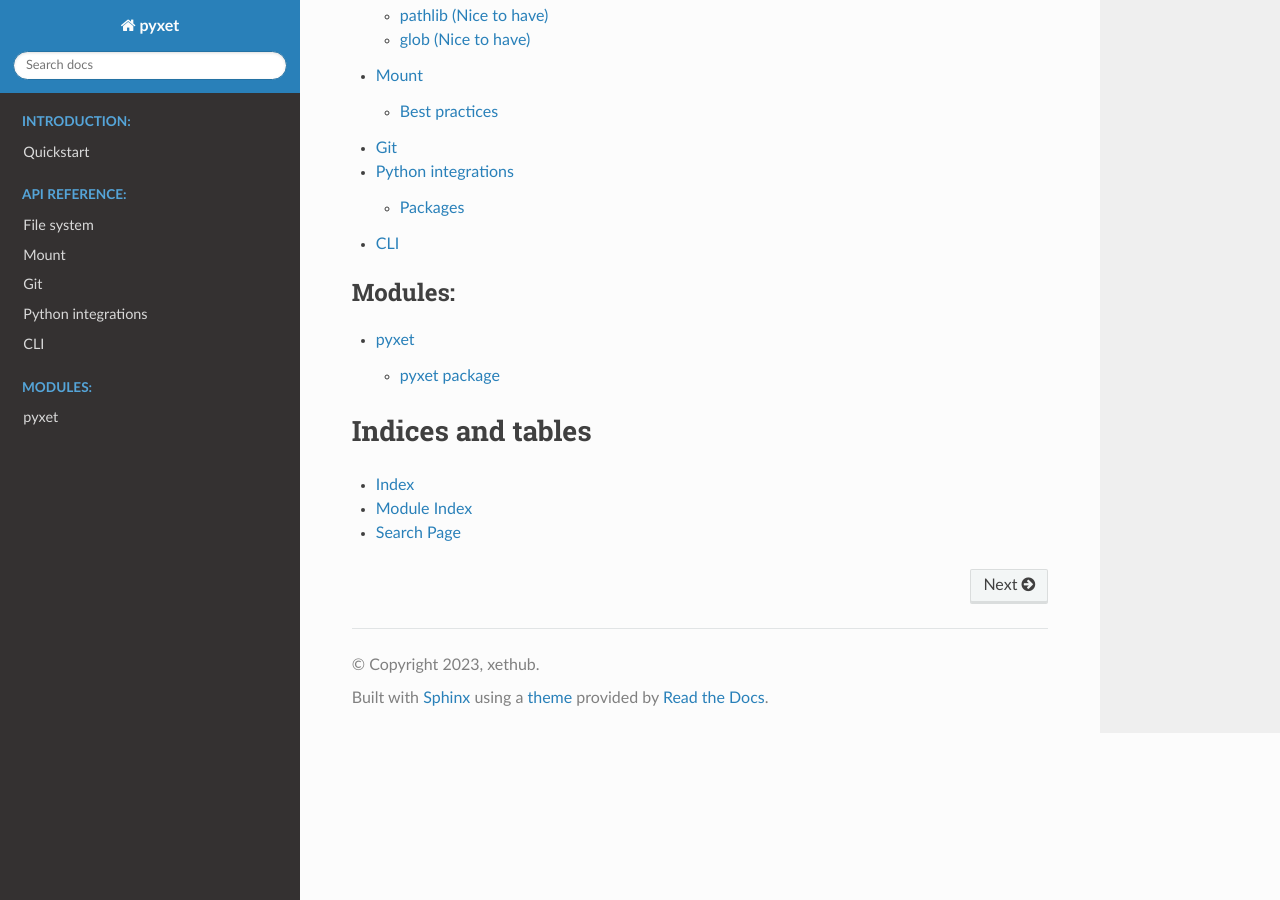
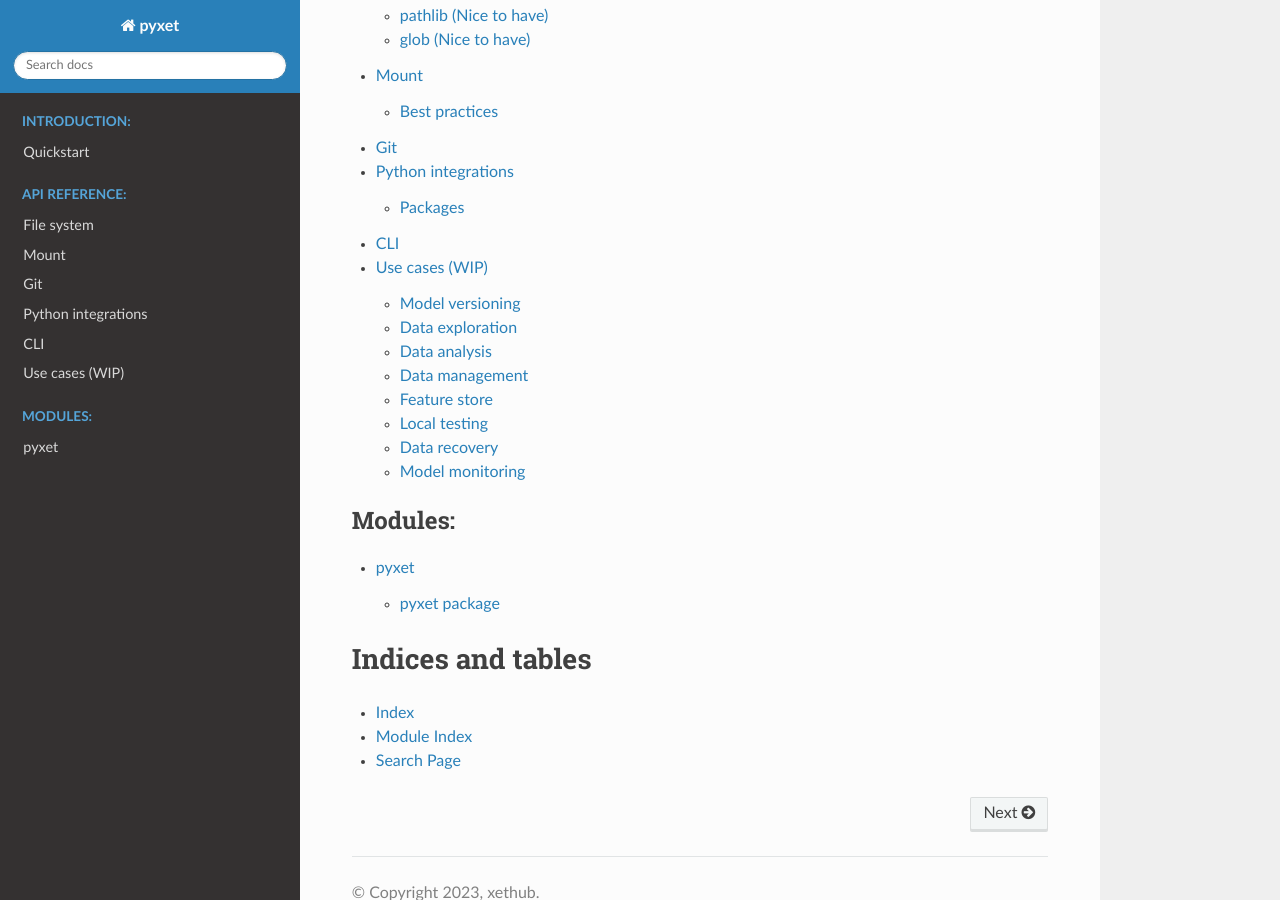
Before and after one commit to xetdata/pyxet, a Sphinx documentation site: the page built from docs/index.rst, in a window 1280 px wide and 900 px high, scrolled down 1635 px. Built offline with Sphinx 7.4.7 and the Read the Docs theme 2.0.0, drawn with Linux system fonts in a browser that asks for light colours; pages that are not in the unit, such as notebooks, are missing from menus.

Commit message:
model versining use-case

````diff
--- a/docs/index.rst
+++ b/docs/index.rst
@@ -51,6 +51,7 @@ Features
    markdowns/git
    markdowns/integrations
    markdowns/cli
+   markdowns/use_cases
 
 .. toctree::
    :maxdepth: 2
--- a/docs/markdowns/use_cases.md
+++ b/docs/markdowns/use_cases.md
@@ -1,4 +1,4 @@
-# Use cases - TODO
+# Use cases (WIP)
 
 ## Model versioning
 
@@ -11,6 +11,7 @@ Use-cases:
 * We can mount the models folder or load it explicitly.
 
 Examples:
+
 * [ ] [FastAPI]()
 * [ ] [Modal.com]()
 * [ ] [Sagemaker]()
@@ -60,7 +61,6 @@ models/model/
         └── requirements.txt
 """
 
-
 fs.mount('models', 'r')
 model = mlflow.sklearn.load_model.load_model('model')
 ```
@@ -70,8 +70,6 @@ With the CLI
 ```bash
 pyxet copy model.joblib xet://user/repo/branch/model.joblib
 ```
-
-
 
 ## Data exploration
 
````
